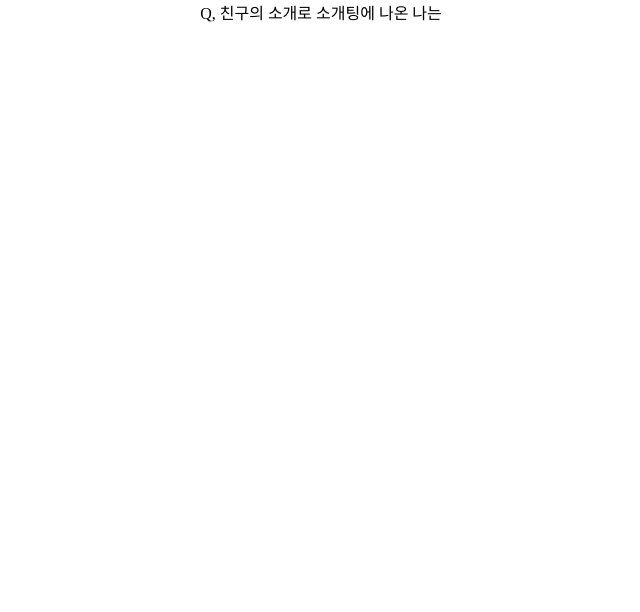
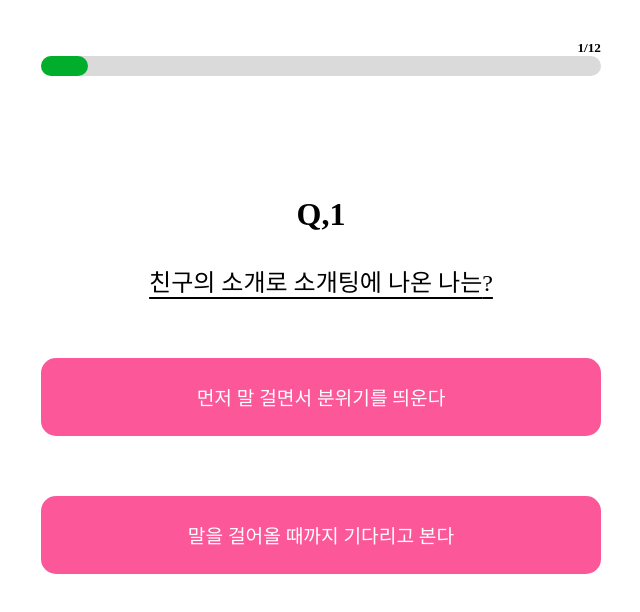
Before and after one commit to taewok/MBTI, a React (Create React App) app: page /question/1 in a window 1280 px wide. Shown: the top 612 px of the page, without its empty margins (319-959 px from the left). Built offline with nearby package versions, Linux system fonts and the light colour scheme.

Commit message:
feat: 기본적인 선택 화면 레이아웃 구성완료

```diff
--- a/src/page/Home.js
+++ b/src/page/Home.js
@@ -48,7 +48,7 @@ const LineAnimation1 = keyframes`
     top: 13vh;
     opacity: 0.8;
   }
-`
+`;
 const LineAnimation2 = keyframes`
   0%{
     left: 0;
@@ -58,7 +58,7 @@ const LineAnimation2 = keyframes`
     left: 15vw;
     opacity: 0.8;
   }
-`
+`;
 
 const Container = styled.div`
   width: 100vw;
@@ -75,7 +75,7 @@ const Wrap = styled.div`
     content: "";
     position: absolute;
     top: 0;
-    left:0;
+    left: 0;
     width: 100%;
     height: 3px;
     background-color: #444444;
--- a/src/page/Question.js
+++ b/src/page/Question.js
@@ -1,6 +1,6 @@
 import React, { useEffect, useState } from "react";
 import { useNavigate } from "react-router";
-import styled from "styled-components";
+import styled, { keyframes } from "styled-components";
 
 const Question = () => {
   const navigate = useNavigate();
@@ -98,17 +98,89 @@ const Question = () => {
     },
   ];
 
+  const OptionOnClick = (value) => {
+    console.log(value);
+  };
+
   return (
     <Container>
+      <ProgressNum>{num}/12</ProgressNum>
+      <Progress progress={1}></Progress>
       <Section>
-        <QuestionText>Q, {questionList[num].question}</QuestionText>
+        <QuestionNum>Q,{num}</QuestionNum>
+        <QuestionText>{questionList[num].question}?</QuestionText>
+        <Option onClick={() => OptionOnClick(questionList[num].Q1Value)}>
+          <span>{questionList[num].Q1}</span>
+        </Option>
+        <Option onClick={() => OptionOnClick(questionList[num].Q2Value)}>
+          <span>{questionList[num].Q2}</span>
+        </Option>
       </Section>
     </Container>
   );
 };
 
+const OptionAnimation = keyframes`
+  0%{
+    opacity: 0;
+    transform: translateY(80%);
+  }
+  100%{
+    opacity: 1;
+    transform: translateY(0%);
+  }
+`;
+
 const Container = styled.div``;
-const Section = styled.section``;
-const QuestionText = styled.div``;
+const Section = styled.section`
+  padding-top: 15vh;
+`;
+const ProgressNum = styled.h5`
+  text-align: right;
+  padding-top: 5vh;
+`;
+const Progress = styled.div`
+  position: relative;
+  height: 20px;
+  background-color: #dadada;
+  border-radius: 15px;
+  &::after {
+    content: "";
+    position: absolute;
+    z-index: 99;
+    top: 0;
+    left: 0;
+    width: calc(100% / 12 * ${(props) => props.progress});
+    height: 100%;
+    background-color: #00ae2c;
+    border-radius: 15px;
+  }
+`;
+const QuestionNum = styled.h1`
+  padding-bottom: 30px;
+  text-align: center;
+  font-size: 2rem;
+`;
+const QuestionText = styled.div`
+  text-align: center;
+  text-decoration: underline;
+  text-underline-position: under;
+  font-size: 1.5rem;
+`;
+const Option = styled.div`
+  margin-top: 60px;
+  padding: 25px 30px;
+  width: 500px;
+  background-color: #fb5799;
+  border-radius: 15px;
+  color: white;
+  text-align: center;
+  font-size: 1.2rem;
+  animation: ${OptionAnimation} 1s forwards;
+  cursor: pointer;
+  &:hover {
+    background-color: #ed0562;
+  }
+`;
 
 export default Question;
```
